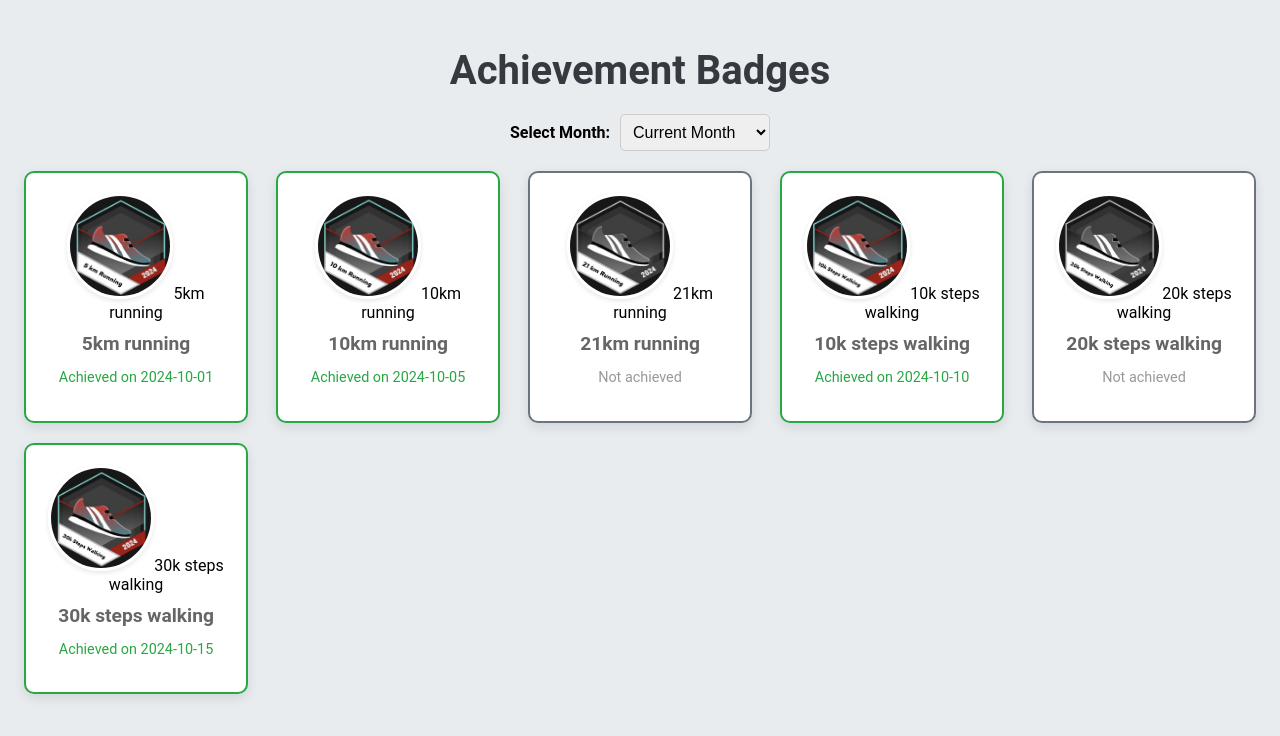
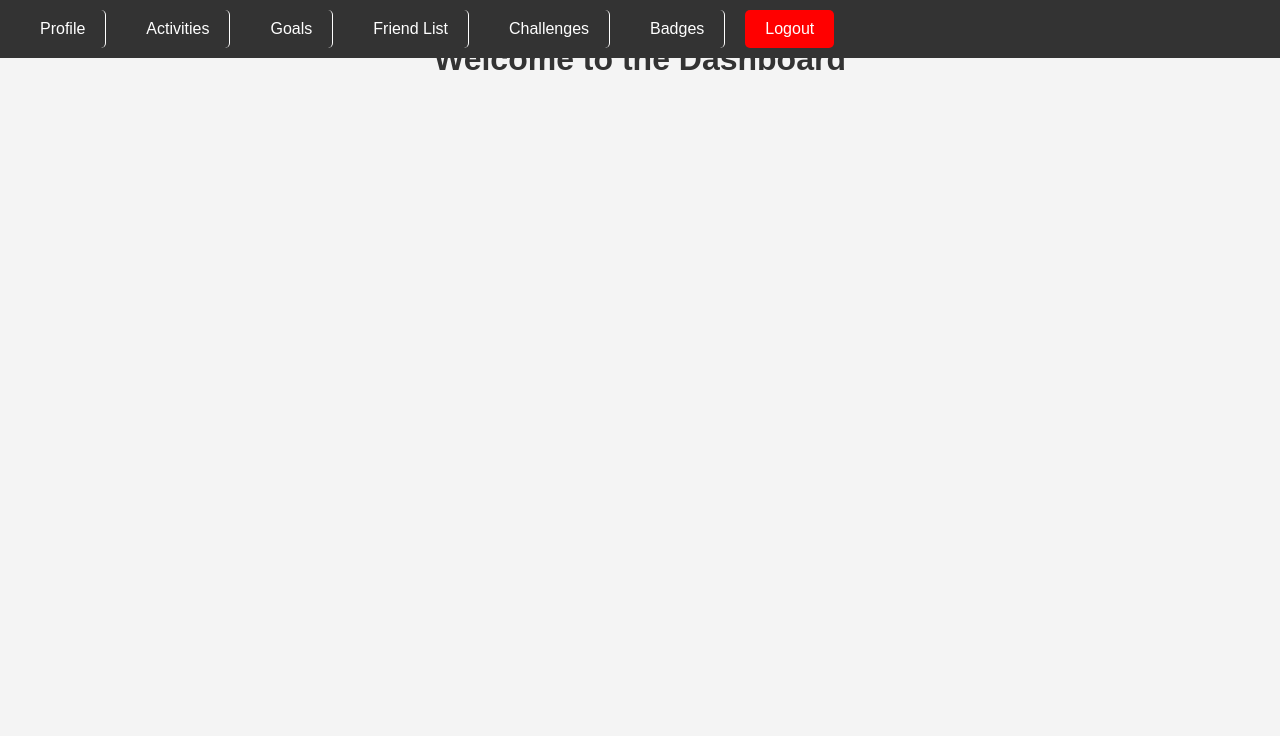
Before and after one commit to Novianaghovin/TIC2601_II, a React (Create React App) app in the folder frontend/: page / in a window 1280 px wide. Shown: the top 736 px of the page. Built offline with nearby package versions, Linux system fonts and the light colour scheme.

Commit message:
add app.js and navbar.js

```diff
--- a/frontend/src/App.js
+++ b/frontend/src/App.js
@@ -1,63 +1,26 @@
-// App.js  -- function from controller can be all added here to run before ssplitting to neww page
-import React, { useState } from 'react';
-
-import Badge from './controller/badge.js';
+import React from 'react';
+import { BrowserRouter as Router, Routes, Route } from 'react-router-dom';
+import NavBar from './Navbar'; // Import NavBar component
+import Badges from './controller/badges'; // Import the Badges component
+import Challenges from './controller/challenge'; // Import the Challenges component
 
 const App = () => {
-    // State to manage badges for current and previous months will be automatically input when database have been established
-    const [currentMonthAchievements] = useState([
-        { badgeName: '5km running', achieved: true, dateAchieved: '2024-10-01' },
-        { badgeName: '10km running', achieved: true, dateAchieved: '2024-10-05' },
-        { badgeName: '21km running', achieved: false, dateAchieved: null },
-        { badgeName: '10k steps walking', achieved: true, dateAchieved: '2024-10-10' },
-        { badgeName: '20k steps walking', achieved: false, dateAchieved: null },
-        { badgeName: '30k steps walking', achieved: true, dateAchieved: '2024-10-15' },
-    ]);
+  return (
+    <Router>
+      <div className="page-container">
+        <NavBar />  {/* Navigation Bar */}
 
-    const [previousMonthAchievements] = useState([
-        { badgeName: '5km running', achieved: false, dateAchieved: null },
-        { badgeName: '10km running', achieved: true, dateAchieved: '2024-09-25' },
-        { badgeName: '21km running', achieved: false, dateAchieved: null },
-        { badgeName: '10k steps walking', achieved: true, dateAchieved: '2024-09-20' },
-        { badgeName: '20k steps walking', achieved: false, dateAchieved: null },
-        { badgeName: '30k steps walking', achieved: true, dateAchieved: '2024-09-18' },
-    ]);
+        <Routes>
+          {/* Route for the Badges page */}
+          <Route path="/badges" element={<Badges />} />
+          <Route path="/challenges" element={<Challenges />} />
 
-    // State to toggle between current and previous month achievements
-    const [showPreviousMonth, setShowPreviousMonth] = useState(false);
-    const [selectedMonth, setSelectedMonth] = useState("current");
-
-    // Function to toggle between current and previous month badges
-    const handleMonthChange = (event) => {
-        setSelectedMonth(event.target.value);
-        setShowPreviousMonth(event.target.value === "previous");
-    };
-
-    // Determine which achievements to show based on the selected month
-    const achievementsToShow = showPreviousMonth ? previousMonthAchievements : currentMonthAchievements;
-
-    return (
-        <div>
-            <h1>Achievement Badges</h1>
-            <div>
-                <label htmlFor="monthSelect">Select Month:</label>
-                <select id="monthSelect" value={selectedMonth} onChange={handleMonthChange}>
-                    <option value="current">Current Month</option>
-                    <option value="previous">Previous Month</option>
-                </select>
-            </div>
-            <div className="badge-list">
-                {achievementsToShow.map((achievement, index) => (
-                    <Badge
-                        key={index}
-                        badgeName={achievement.badgeName}
-                        achieved={achievement.achieved}
-                        dateAchieved={achievement.dateAchieved}
-                    />
-                ))}
-            </div>
-        </div>
-    );
+          {/* Default Route */}
+          <Route path="/" element={<h1>Welcome to the Dashboard</h1>} />
+        </Routes>
+      </div>
+    </Router>
+  );
 };
 
 export default App;
--- /dev/null
+++ b/frontend/src/Navbar.css
@@ -0,0 +1,55 @@
+/* Navbar general styles */
+.navbar {
+  display: flex;
+  justify-content: flex-start;  /* Align items to the left */
+  align-items: center;
+  background-color: #333;
+  padding: 10px;
+  position: fixed;  /* Fixes the navbar at the top */
+  top: 0;
+  left: 0;
+  width: 100%;
+  z-index: 1000;    /* Keeps the navbar above other content */
+}
+
+/* Style for each navigation button */
+.nav-button {
+  color: white;
+  text-decoration: none;
+  padding: 10px 20px;
+  font-size: 16px;
+  margin: 0 10px;
+  border-radius: 5px;
+  transition: background-color 0.3s ease;
+  display: inline-block;
+}
+
+/* Add a white line (border) between navbar items */
+.nav-button:not(:last-child) {
+  border-right: 1px solid white;  /* Adds a white line to the right of each item, except the last */
+}
+
+.nav-button:hover {
+  background-color: #444;
+}
+
+/* Logout button styles */
+.logout-button {
+  background-color: red; /* Red color for logout button */
+  color: white;
+  border: none;
+  padding: 10px 20px;
+  font-size: 16px;
+  border-radius: 5px;
+  cursor: pointer;
+  transition: background-color 0.3s ease;
+}
+
+.logout-button:hover {
+  background-color: darkred; /* Darker red when hovered */
+}
+
+/* Optional: Add some padding to the body so that the content isn't hidden under the navbar */
+body {
+  margin-top: 60px;  /* Adjust this depending on the height of your navbar */
+}
--- /dev/null
+++ b/frontend/src/Navbar.jsx
@@ -0,0 +1,35 @@
+// Navbar.js
+
+import React from 'react';
+import { NavLink, useNavigate } from 'react-router-dom';  // Import useNavigate for programmatic navigation
+import './Navbar.css'; // Import the CSS file for styling
+
+const NavBar = () => {
+  const navigate = useNavigate();  // Use navigate to programmatically change routes
+
+  const handleLogout = () => {
+    // Implement your logout logic here, like clearing tokens or user data
+    // For example, you might clear localStorage or sessionStorage
+    localStorage.removeItem('userToken');  // Example: remove the user token from localStorage
+
+    // Redirect to the login page or home page after logout
+    navigate('/');  // Redirect to home page after logging out
+  };
+
+  return (
+    <div className="navbar">
+      <NavLink to="/" className="nav-button">Profile</NavLink>
+      <NavLink to="/activities" className="nav-button">Activities</NavLink>
+      <NavLink to="/goals" className="nav-button">Goals</NavLink>
+      <NavLink to="/friends" className="nav-button">Friend List</NavLink>
+      <NavLink to="/challenges" className="nav-button">Challenges</NavLink>
+      <NavLink to="/badges" className="nav-button">Badges</NavLink>
+      {/* Logout button */}
+      <button className="nav-button logout-button" onClick={handleLogout}>
+        Logout
+      </button>
+    </div>
+  );
+};
+
+export default NavBar;
```
Also changed, not shown: frontend/src/App.css (line endings or trailing spaces).
